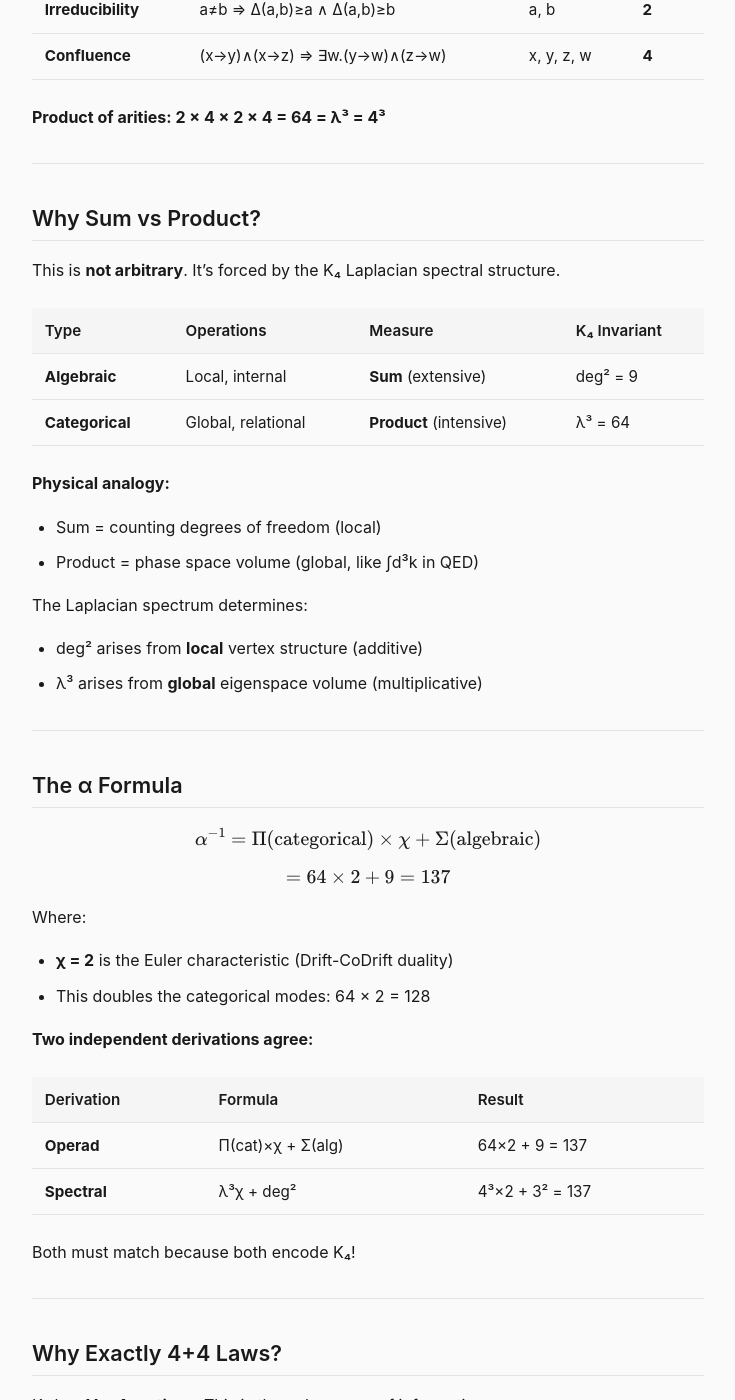
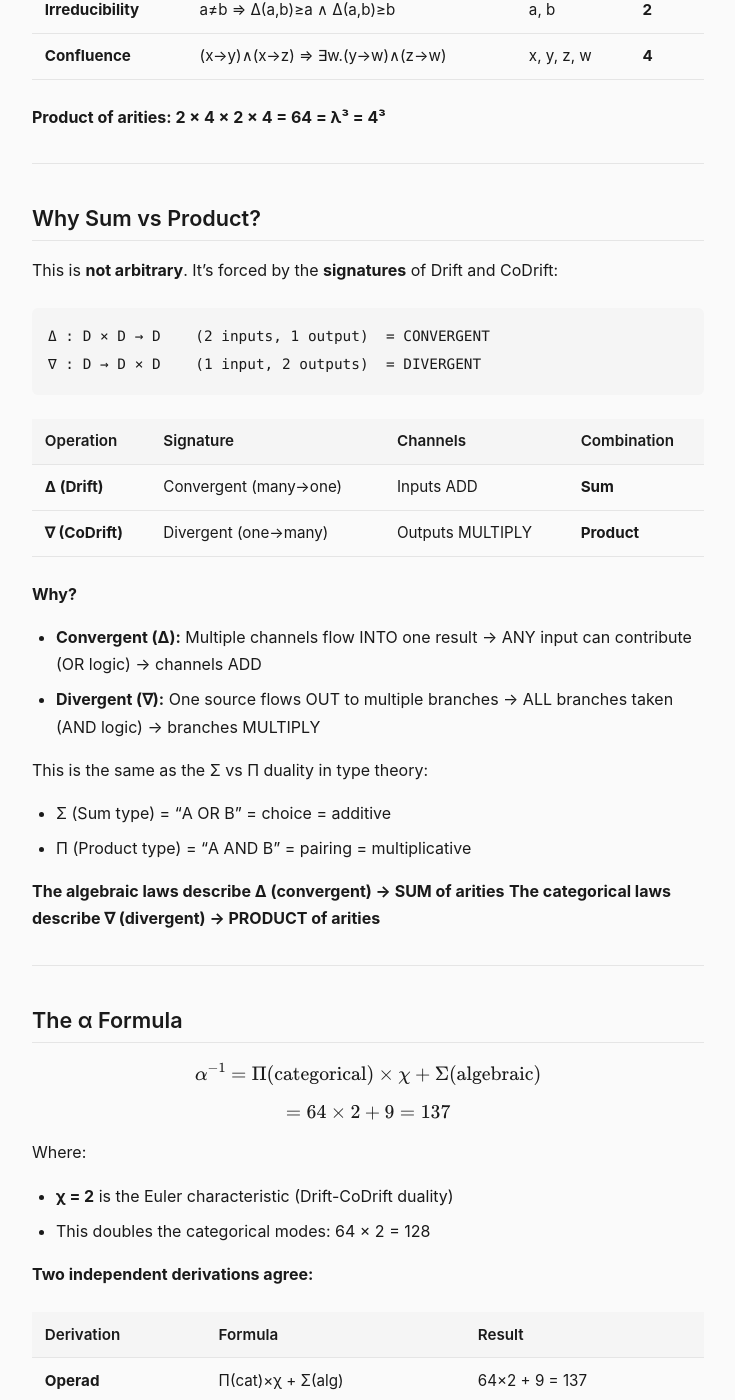
Before and after one commit to de-johannes/FirstDifference, a Jekyll site: the page built from docs/operad.md, in a window 1280 px wide and 1400 px high, scrolled down 1451 px. Shown: the whole window, without its empty margins (272-1007 px from the left). Built offline with Jekyll 4.4.1, drawn with Linux system fonts in a browser that asks for light colours.

````diff
--- a/docs/operad.md
+++ b/docs/operad.md
@@ -57,20 +57,28 @@ These govern how Drift and CoDrift interact **across** systems.
 
 ## Why Sum vs Product?
 
-This is **not arbitrary**. It's forced by the K₄ Laplacian spectral structure.
+This is **not arbitrary**. It's forced by the **signatures** of Drift and CoDrift:
 
-| Type | Operations | Measure | K₄ Invariant |
-|------|-----------|---------|--------------|
-| **Algebraic** | Local, internal | **Sum** (extensive) | deg² = 9 |
-| **Categorical** | Global, relational | **Product** (intensive) | λ³ = 64 |
+```
+Δ : D × D → D    (2 inputs, 1 output)  = CONVERGENT
+∇ : D → D × D    (1 input, 2 outputs)  = DIVERGENT
+```
 
-**Physical analogy:**
-- Sum = counting degrees of freedom (local)
-- Product = phase space volume (global, like ∫d³k in QED)
+| Operation | Signature | Channels | Combination |
+|-----------|-----------|----------|-------------|
+| **Δ (Drift)** | Convergent (many→one) | Inputs ADD | **Sum** |
+| **∇ (CoDrift)** | Divergent (one→many) | Outputs MULTIPLY | **Product** |
 
-The Laplacian spectrum determines:
-- deg² arises from **local** vertex structure (additive)
-- λ³ arises from **global** eigenspace volume (multiplicative)
+**Why?**
+- **Convergent (Δ):** Multiple channels flow INTO one result → ANY input can contribute (OR logic) → channels ADD
+- **Divergent (∇):** One source flows OUT to multiple branches → ALL branches taken (AND logic) → branches MULTIPLY
+
+This is the same as the Σ vs Π duality in type theory:
+- Σ (Sum type) = "A OR B" = choice = additive
+- Π (Product type) = "A AND B" = pairing = multiplicative
+
+**The algebraic laws describe Δ (convergent) → SUM of arities**
+**The categorical laws describe ∇ (divergent) → PRODUCT of arities**
 
 ---
 
````
Also changed, not shown: docs/predictions.md (+42 -13 lines).
